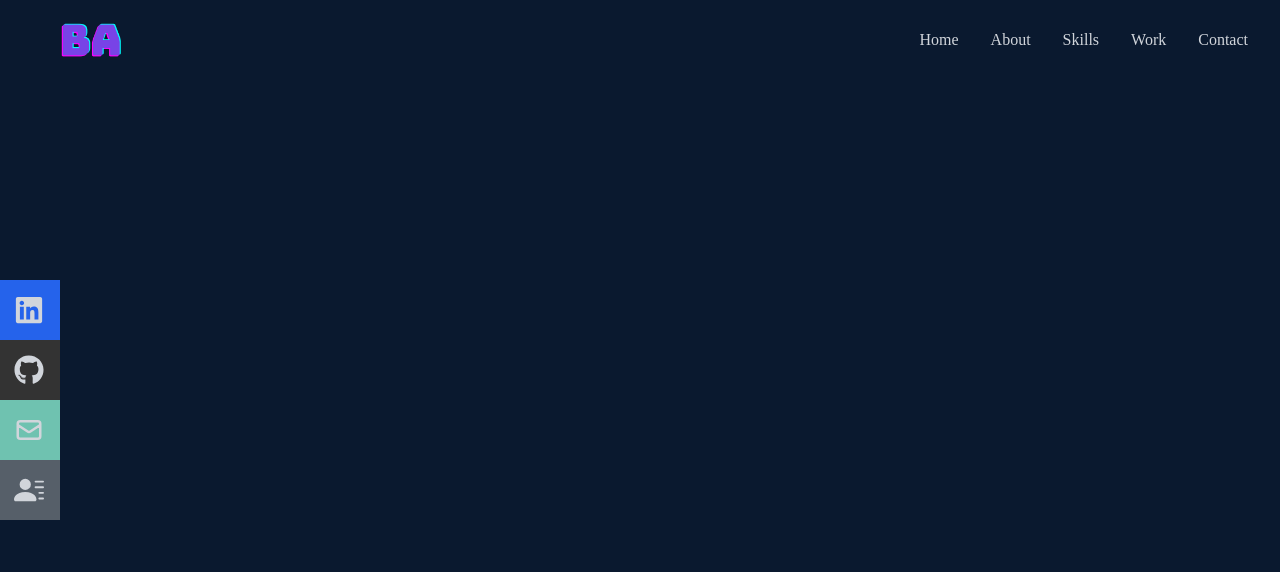
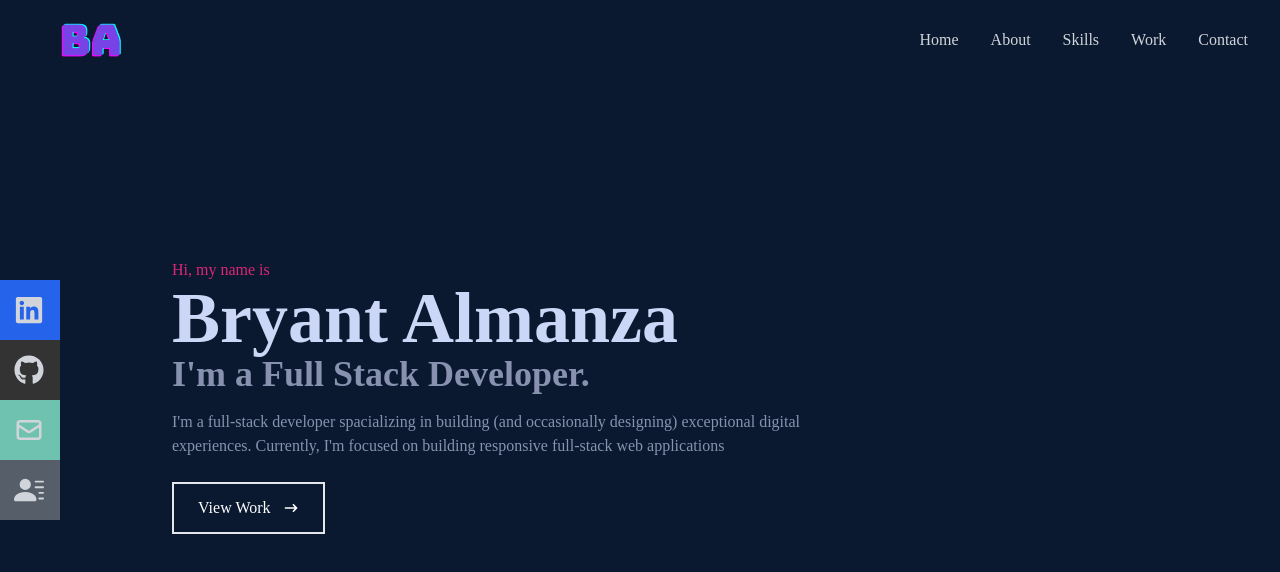
Before and after one commit to almanza1112/my-portfolio, a React (Create React App) app: page / in a window 1280 px wide. Shown: the top 572 px of the page. Built offline with nearby package versions, Linux system fonts and the light colour scheme.

Commit message:
Home completed

```diff
--- a/src/components/Home.jsx
+++ b/src/components/Home.jsx
@@ -3,8 +3,24 @@
 
 const Home = () => {
   return (
-    <div className='w-full h-screen bg-[#0a192f]'>
+    <div name='home' className='w-full h-screen bg-[#0a192f]'>
 
+        {/* Container */}
+        <div className='max-w-[1000px] mx-auto px-8 flex flex-col justify-center h-full'>
+            <p className='text-pink-600'>Hi, my name is</p>
+            <h1 className='text-4xl sm:text-7xl font-bold text-[#ccd6f6]'>Bryant Almanza</h1>
+            <h2 className='text-4xl sm:text7xl font-bold text-[#8892b0]'>I'm a Full Stack Developer.</h2>
+            <p className='text-[#8892b0] py-4 max-w-[700px]'>I'm a full-stack developer spacializing in building (and occasionally
+                designing) exceptional digital experiences. Currently, I'm focused
+                on building responsive full-stack web applications</p>
+            <div>
+                <button className='text-white group border-2 px-6 py-3 my-2 flex items-center hover:bg-pink-600 hover:border-pink-600'>View Work
+                    <span className='group-hover:rotate-90 duration-300'>
+                        <HiArrowNarrowRight className='ml-3'/>
+                    </span>
+                </button>
+            </div>
+        </div>
     </div>
   )
 }
```
